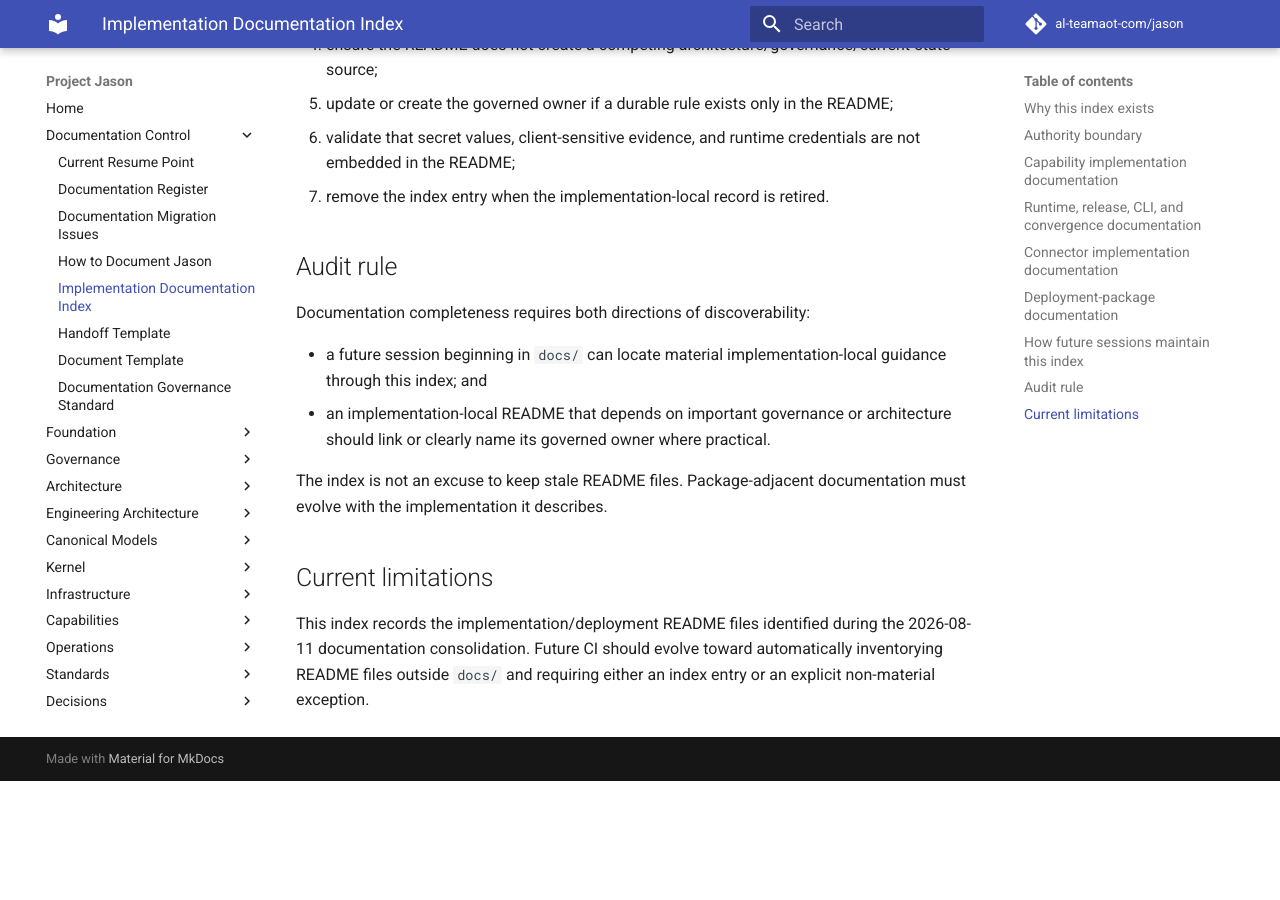
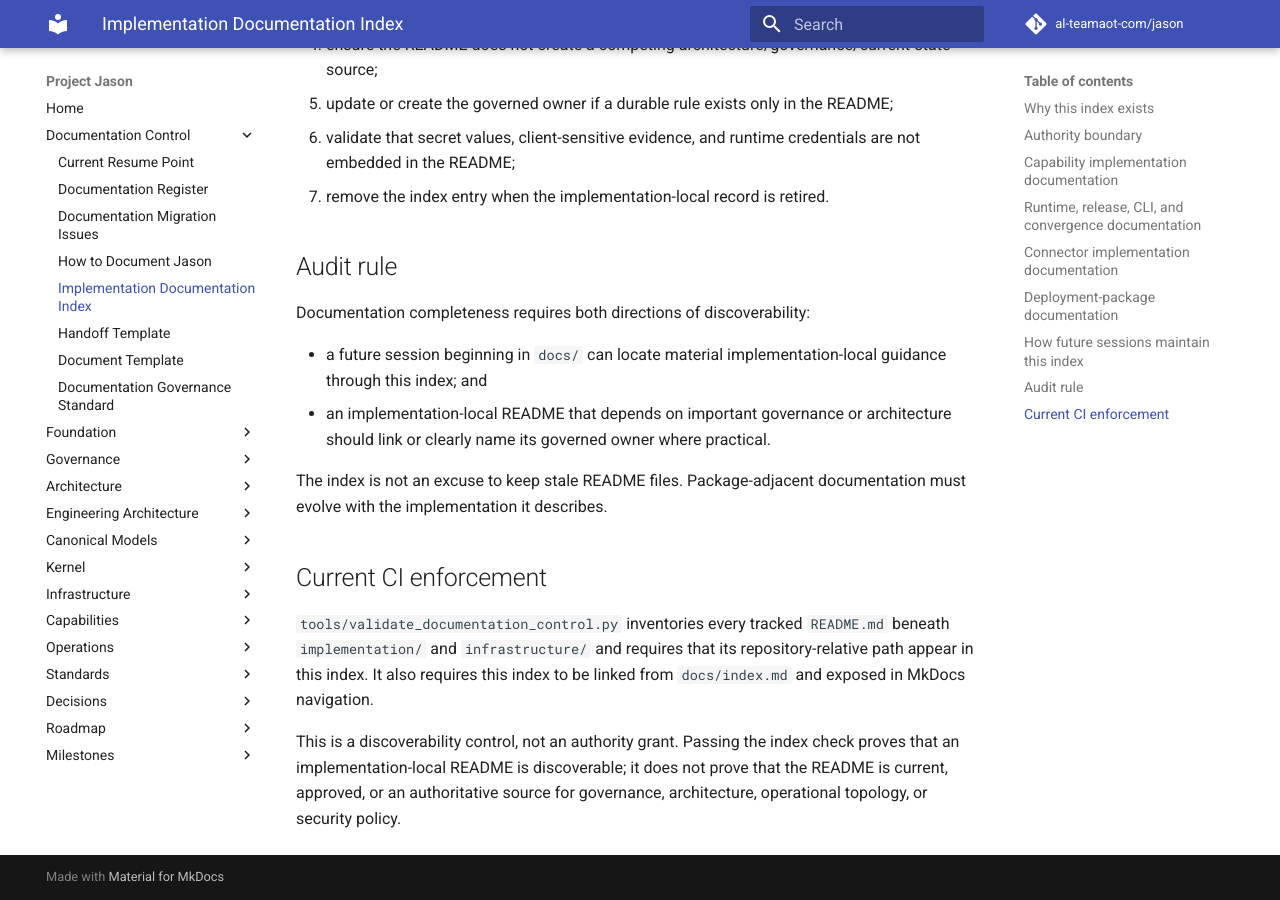
Before and after one commit to al-teamaot-com/jason, an MkDocs documentation site: the page built from docs/control/IMPLEMENTATION-DOCUMENTATION-INDEX.md, in a window 1280 px wide and 900 px high, scrolled down 4178 px. Built offline with MkDocs 1.6.1 and Material for MkDocs 9.7.7, drawn with Linux system fonts in a browser that asks for light colours; comment, search, counter and statistics services are not loaded; before the commit the page ends 4959 px from its top, so only the background shows below that.

Commit message:
Make implementation documentation index CI-governed

```diff
--- a/docs/control/IMPLEMENTATION-DOCUMENTATION-INDEX.md
+++ b/docs/control/IMPLEMENTATION-DOCUMENTATION-INDEX.md
@@ -100,6 +100,8 @@
 
 The index is not an excuse to keep stale README files. Package-adjacent documentation must evolve with the implementation it describes.
 
-## Current limitations
+## Current CI enforcement
 
-This index records the implementation/deployment README files identified during the 2026-08-11 documentation consolidation. Future CI should evolve toward automatically inventorying README files outside `docs/` and requiring either an index entry or an explicit non-material exception.
+`tools/validate_documentation_control.py` inventories every tracked `README.md` beneath `implementation/` and `infrastructure/` and requires that its repository-relative path appear in this index. It also requires this index to be linked from `docs/index.md` and exposed in MkDocs navigation.
+
+This is a discoverability control, not an authority grant. Passing the index check proves that an implementation-local README is discoverable; it does not prove that the README is current, approved, or an authoritative source for governance, architecture, operational topology, or security policy.
```
